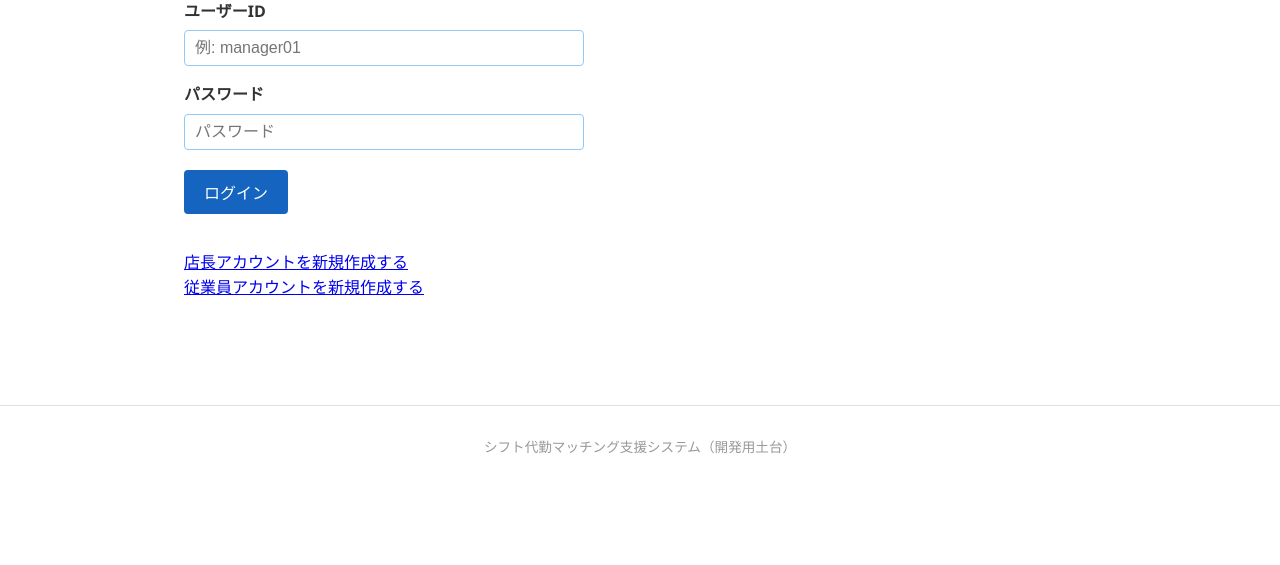
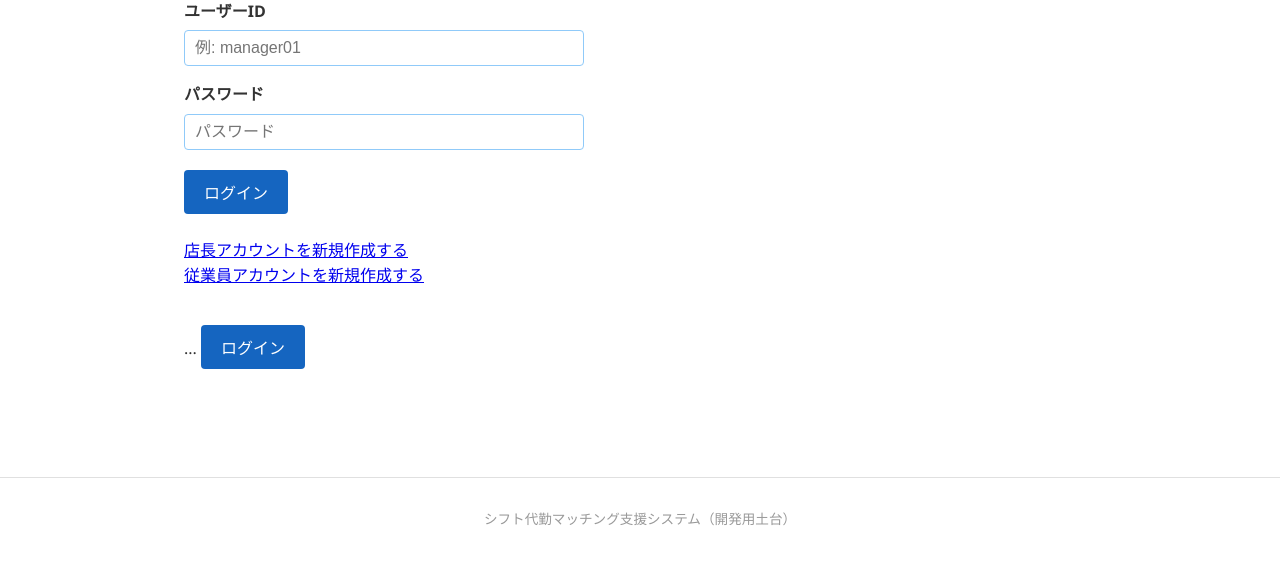
Before and after one commit to DA20060107/GROUP-D, a PHP site: page /login.php in a window 1280 px wide. Shown: the part 168-733 px from the top of the page. Run offline with PHP 8.4, Linux system fonts and the light colour scheme.

Commit message:
Update login.php

```diff
--- a/public/login.php
+++ b/public/login.php
@@ -80,11 +80,17 @@ require_once __DIR__ . '/../app/includes/header.php';
         <input type="password" id="password" name="password" placeholder="パスワード">
     </div>
     <button type="submit" class="btn">ログイン</button>
+    <div class="section" style="margin-top: 20px;">
+        <a href="../pages/manager/register_manager.php">店長アカウントを新規作成する</a><br>
+        <a href="../pages/employee/register_employee.php">従業員アカウントを新規作成する</a>
+　　</div>
 </form>
-<div class="section" style="margin-top: 20px;">
-    <a href="../pages/manager/register_manager.php">店長アカウントを新規作成する</a><br>
-    <a href="../pages/employee/register_employee.php">従業員アカウントを新規作成する</a>
-</div>
+<form class="section" action="login.php" method="post">
+    ...
+    <button type="submit" class="btn">ログイン</button>
+</form>
+<?php require_once __DIR__ . '/../app/includes/footer.php'; ?>
+
 
 
 <?php require_once __DIR__ . '/../app/includes/footer.php'; ?>
```
